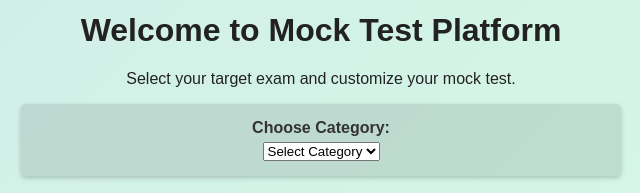
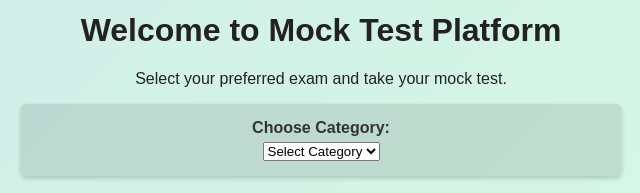
Before and after one commit to DRAKZO010/mock, a plain HTML site: page index.html in a window 1280 px wide. Shown: the part 243-436 px from the top of the page, 319-959 px from the left. Drawn offline with Linux system fonts and the light colour scheme.

Commit message:
index.html

```diff
--- a/index.html
+++ b/index.html
@@ -82,7 +82,7 @@
 <body>
   <div class="container">
     <h1>Welcome to Mock Test Platform</h1>
-    <p>Select your target exam and customize your mock test.</p>
+    <p>Select your preferred exam and take your mock test.</p>
 
     <div class="selection-block">
       <label for="category">Choose Category:</label>
```
